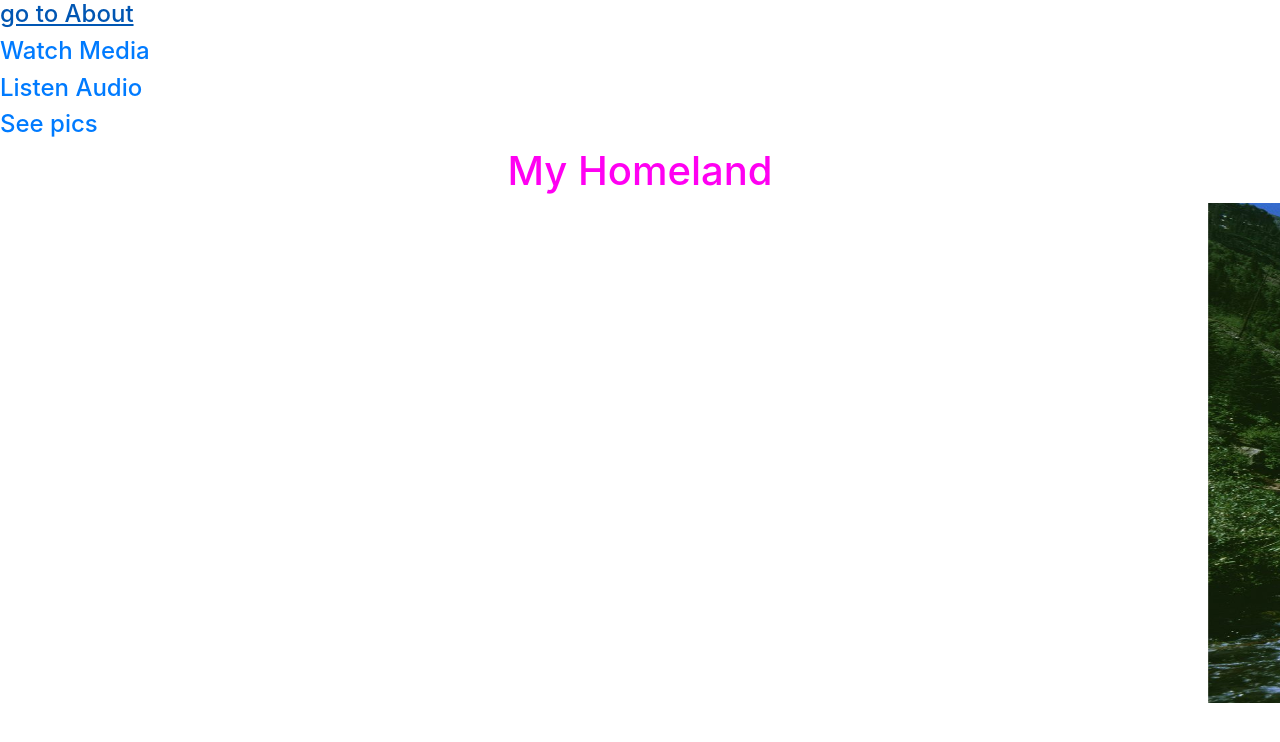
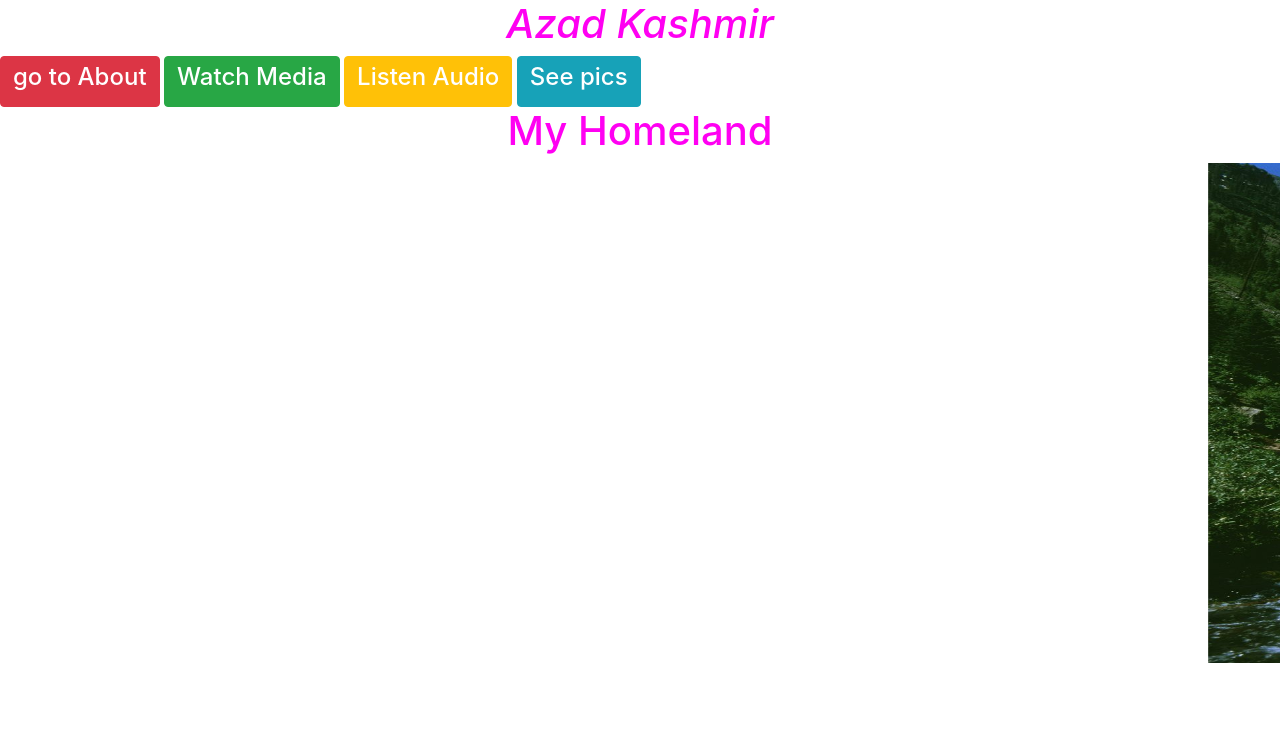
Before and after one commit to muhammadmuaazmadni/kashmir, a plain HTML site: page index.html in a window 1280 px wide. Drawn offline with nearby package versions, Linux system fonts and the light colour scheme.

Commit message:
linktask

```diff
--- a/index.html
+++ b/index.html
@@ -9,11 +9,13 @@
   crossorigin="anonymous">
 </head>
 <body>
-  <a href="about.html"><h4>go to About</h4></a>
-  <a href="media.html"><h4>Watch Media</h4></a>
-  <a href="audio.html"><h4>Listen Audio</h4></a>
-  <a href="pic.html"><h4>See pics</h4></a>
-
+  <div class="main">
+    <h1> <i>Azad Kashmir</i> </h1>
+  <button class="btn btn-danger"><a href="about.html"><h4>go to About</h4></a></button>
+ <button  class="btn btn-success"><a href="media.html"><h4>Watch Media</h4></a></button>
+ <button class="btn btn-warning"><a href="audio.html"><h4>Listen Audio</h4></a></button>
+  <button class="btn btn-info"><a href="pic.html"><h4>See pics</h4></a></button>
+</div>
 <h1>My Homeland</h1>
 
 <div id="carouselExampleCaptions" class="carousel slide" data-ride="carousel">
--- a/style.css
+++ b/style.css
@@ -1,3 +1,5 @@
+
+
 h1{
 text-align: center;
 color: rgb(255, 0, 242);
@@ -19,4 +21,19 @@ p{
 }
 .video{
     margin-left: 350px;
+    /* margin: 0 auto; */
 }
+h4{
+    color: white;
+}
+@media(widht:770px){
+.img{
+    width: 100%;
+}
+.img2{
+    width: 100%;
+}
+.video{
+    width: 100%;
+}
+}
```
